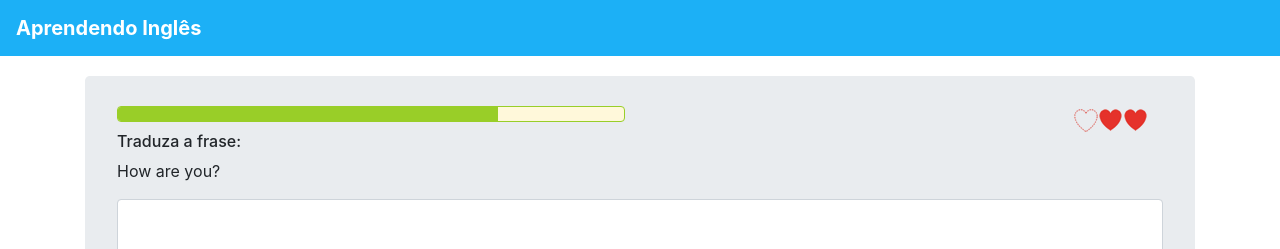
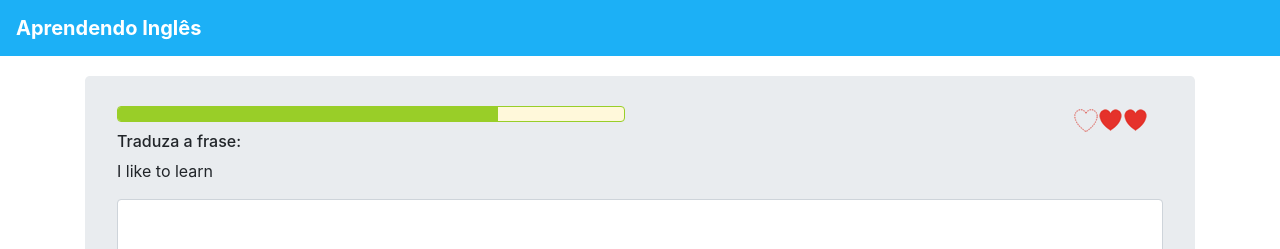
Before and after one commit to georgematos/curso-angular4-udemy-app1, an Angular app: page / in a window 1280 px wide. Shown: the top 249 px of the page. Built offline with nearby package versions, Linux system fonts and the light colour scheme.

Commit message:
desfazendo tudo e atualizando de acordo com a aula 59

```diff
--- a/src/app/painel/painel.component.html
+++ b/src/app/painel/painel.component.html
@@ -14,18 +14,18 @@
     <div class="row">
       <div class="col">
         <h6>{{ titulo }}</h6>
-        <p>{{ frases[indice].fraseEng }}</p>
+        <p>{{ frases[0].fraseEng }}</p>
 
         <div class="form-group">
           <textarea
             class="form-control"
-            [(ngModel)]="resposta"
+            (input)="atualizaResposta()"
             rows="3"
           ></textarea>
         </div>
         <div class="row">
           <div class="col d-flex justify-content-end">
-            <button type="button" class="btn btn-primary" (click)="enviar()">
+            <button type="button" class="btn btn-primary">
               Verificar
             </button>
           </div>
--- a/src/app/painel/painel.component.ts
+++ b/src/app/painel/painel.component.ts
@@ -12,37 +12,18 @@ export class PainelComponent implements OnInit {
   frases: Frase[] = FRASES;
   titulo: String = 'Traduza a frase:'
 
-  indice: number;
-  fraseEng: string;
-  frasePtBr: string;
-  resposta: string;
+  constructor() {
 
-  constructor() {
-    this.atualizarFrases();
   }
 
   ngOnInit(): void {
 
   }
 
-  enviar() {
+  public atualizaResposta(): void {
 
-    if (this.frasePtBr === this.resposta) {
-      alert("Parabéns, você acertou.");
-    } else {
-      alert("Uma pena, você errou.");
-    }
-
-    this.resposta = "";
-    this.atualizarFrases();
+    console.log("Teste")
 
   }
 
-  atualizarFrases() {
-    let indice = Math.floor(Math.random() * FRASES.length);
-    this.indice = indice;
-    this.fraseEng = this.frases[indice].fraseEng;
-    this.frasePtBr = this.frases[indice].frasePtBr;
-  }
-
 }
```
